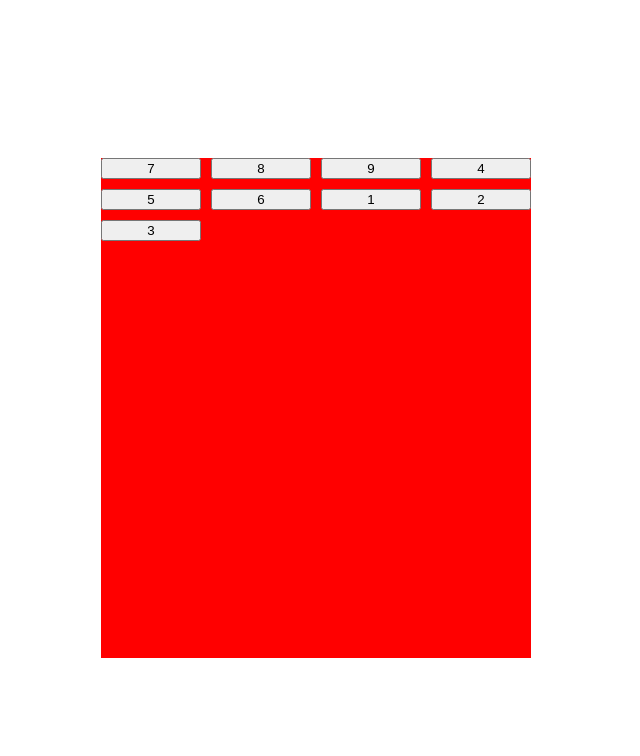
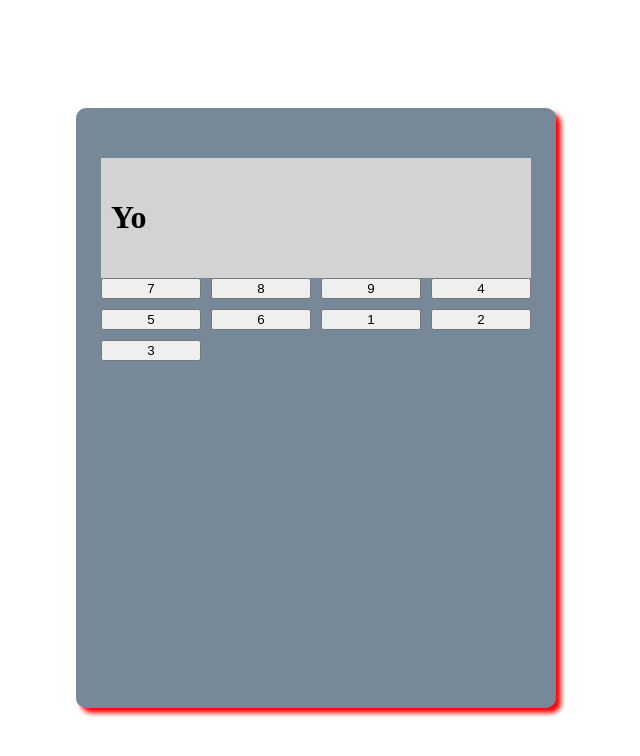
Before and after one commit to OptimisticTrousers/calculator, a plain HTML site: page index.html in a window 1280 px wide. Shown: the whole page, without its empty margins (332-972 px from the left). Drawn offline with Linux system fonts and the light colour scheme.

Commit message:
Adding a panel to calculator

```diff
--- a/index.html
+++ b/index.html
@@ -11,7 +11,7 @@
     <body>
         <main>
             <div class="panel">
-
+                <h1 class="display">Yo</h1>
             </div>
             <div class="body">
                 <div class="buttons">
--- a/stylesheet.css
+++ b/stylesheet.css
@@ -12,6 +12,13 @@ body{
 }
 main{
     width: auto;
+    padding: 50px 25px;
     height: 500px;
-    background-color: red;
+    background-color:lightslategrey;
+    border-radius: 10px;
+    box-shadow: 5px 5px 5px red;
 }
+.panel{
+    background-color: lightgray;
+    padding: 20px 10px;
+}
```
